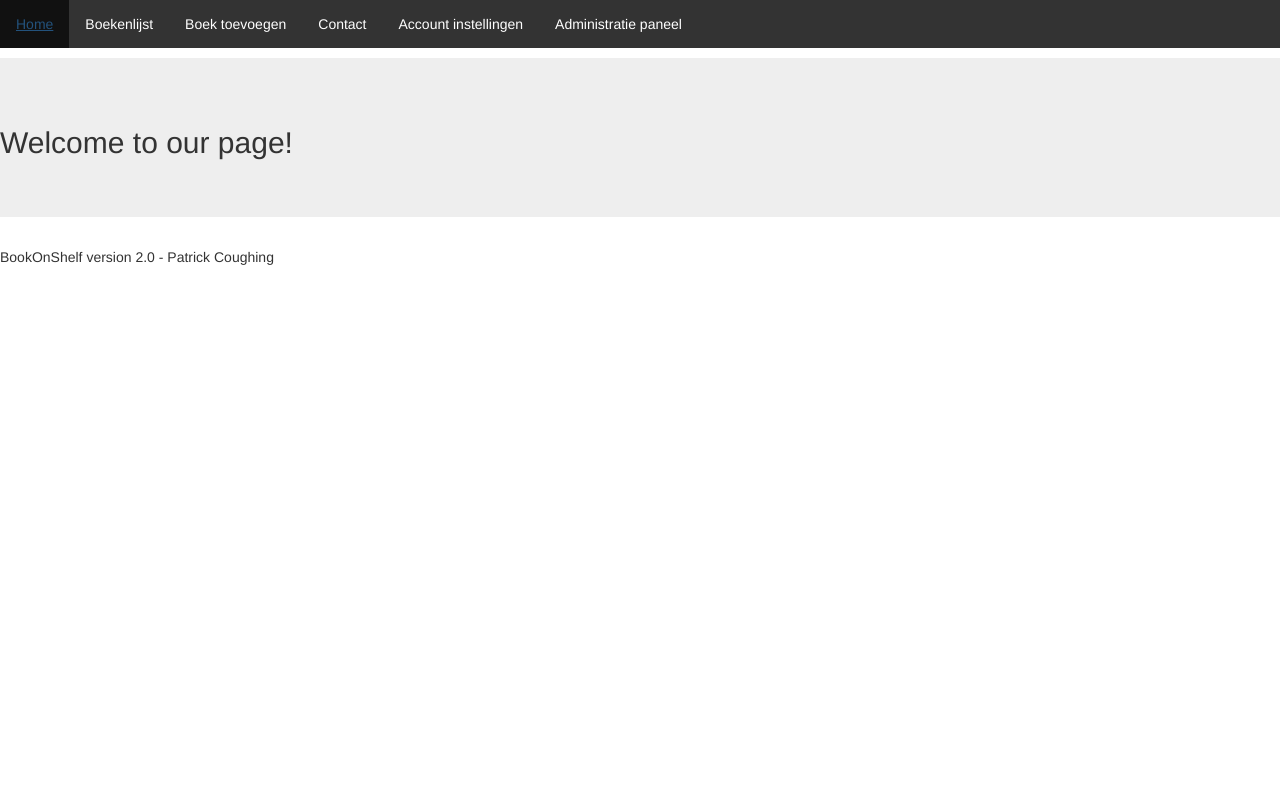
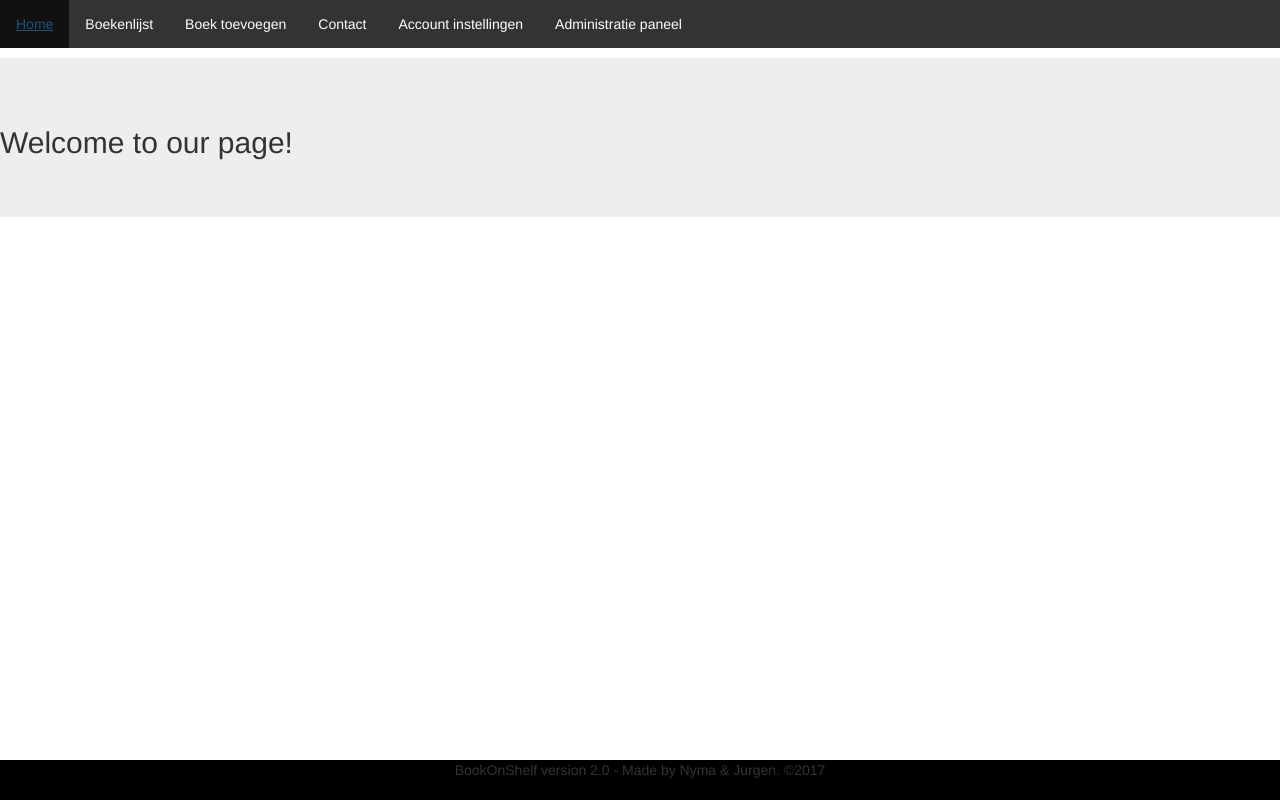
Before and after one commit to MustacheNL/BookOnShelf2.0, a PHP site: page / in a window 1280 px wide. Run offline with PHP 8.4, Linux system fonts and the light colour scheme.

Commit message:
fixed the footer.

```diff
--- a/css/style.css
+++ b/css/style.css
@@ -27,3 +27,12 @@ li a:hover {
 .book-table {
     border: 1px solid black;
 }
+
+.footer {
+    position: fixed;
+    bottom: 0;
+    width: 100%;
+    height: 40px;
+    background-color: black;
+    text-align: center;
+}
--- a/index.php
+++ b/index.php
@@ -24,7 +24,7 @@ if (isset($_GET['page'])) {
         </div>
 
         <footer class="footer">
-            BookOnShelf version 2.0 - Patrick Coughing
+            BookOnShelf version 2.0 - Made by Nyma & Jurgen. ©2017
         </footer>
     </body>
 
```
